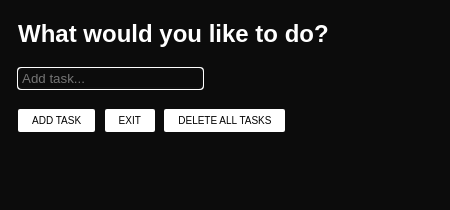
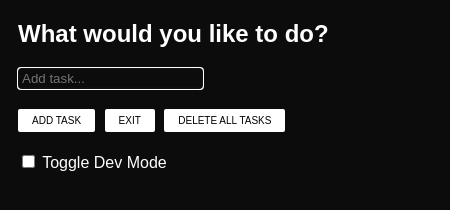
Before and after one commit to DanielJPiazza/electron-todo-list, an Electron app: page index.html in a window 450 px wide. Drawn offline with Linux system fonts and the light colour scheme; no server answers.

Commit message:
Add checkbox to toggle dev mode. Toggles Chromium dev tools and maximizes window.

```diff
--- a/index.html
+++ b/index.html
@@ -15,10 +15,14 @@
       <input type="text" id="newTaskInput" placeholder="Add task..." autofocus>
 
       <div>
-        <!-- 'Add Task' and 'Exit' buttons. -->
+        <!-- User Controls -->
         <span class="smallButton" onclick="createTaskFromForm()" maxlength="40">Add Task</span>
         <span class="smallButton" id="exitButton" onclick="closeWindow()">Exit</span>
         <span class="smallButton" id="deleteAllButton" onclick="deleteAllTasksPrompt()">Delete All Tasks</span>
+        <div class="checkbox">
+          <input type="checkbox" id="devmode" onclick="toggleDevMode()"></input>
+          <label for="devmode">Toggle Dev Mode</label>
+        </div>
 
         <!-- User input error modal. -->
         <div class="modal">
--- a/todo.js
+++ b/todo.js
@@ -40,6 +40,11 @@ function setFocusAddTaskField(){
 
 function removeFocusAddTaskField() {
     document.getElementById('newTaskInput').blur();
+}
+
+function toggleDevMode() {
+    remote.getCurrentWindow().webContents.toggleDevTools();
+    remote.getCurrentWindow().maximize();
 }
 
 // Determines which LI is removed from the task list.
```
